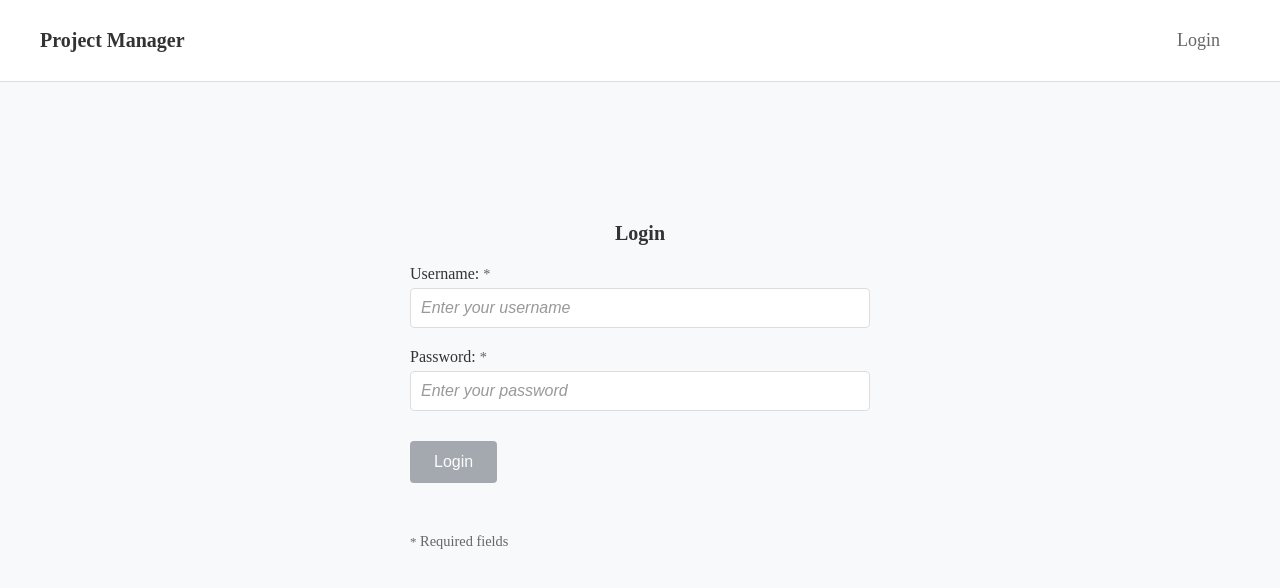
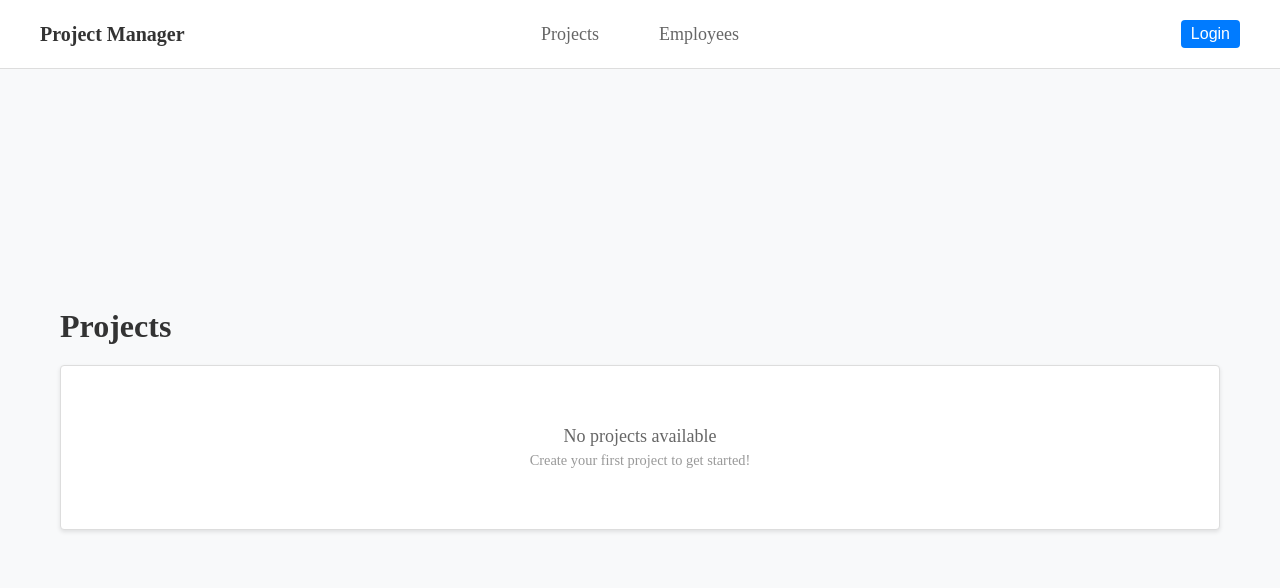
Before and after one commit to AndresLabat/Project-manager, an Angular app: page /projects in a window 1280 px wide. Before the commit this address led to /login. Shown: the top 588 px of the page. Built offline with nearby package versions, Linux system fonts and the light colour scheme.

Commit message:
feat: implement authentication checks for adding, editing, and deleting projects and employees in their respective lists

```diff
--- a/src/app/app.config.ts
+++ b/src/app/app.config.ts
@@ -15,19 +15,17 @@ export const appConfig = {
     provideRouter([
       { path: 'login', component: LoginComponent },
       { path: 'projects',
-        canActivate: [AuthGuard],
         children: [
           { path: '', component: ProjectsListComponent },
-          { path: 'new', component: ProjectFormComponent },
-          { path: ':id/edit', component: ProjectEditComponent },
+          { path: 'new', component: ProjectFormComponent, canActivate: [AuthGuard] },
+          { path: ':id/edit', component: ProjectEditComponent, canActivate: [AuthGuard] },
           { path: ':id', component: ProjectDetailComponent }
         ]
       },
       { path: 'employees',
-        canActivate: [AuthGuard],
         children: [
           { path: '', component: EmployeesListComponent },
-          { path: 'new', component: EmployeeFormComponent },
+          { path: 'new', component: EmployeeFormComponent, canActivate: [AuthGuard] },
           { path: ':id', component: EmployeeDetailComponent }
         ]
       },
--- a/src/app/app.html
+++ b/src/app/app.html
@@ -2,17 +2,15 @@
   <h1 class="app-title">{{ title() }}</h1>
   <nav class="app-nav">
     <ul>
-      @if (authService.isAuthenticated()) {
-        <li><a class="nav-link" (click)="router.navigate(['/projects'])">Projects</a></li>
-        <li><a class="nav-link" (click)="router.navigate(['/employees'])">Employees</a></li>
-      }
+      <li><a class="nav-link" (click)="router.navigate(['/projects'])">Projects</a></li>
+      <li><a class="nav-link" (click)="router.navigate(['/employees'])">Employees</a></li>
     </ul>
   </nav>
   <div class="app-actions">
     @if (authService.isAuthenticated()) {
       <button class="nav-button" (click)="onLogout()">Logout</button>
     } @else {
-      <a class="nav-link" (click)="router.navigate(['/login'])">Login</a>
+      <button class="nav-button" (click)="router.navigate(['/login'])">Login</button>
     }
   </div>
 </header>
--- a/src/app/auth/login/login.component.scss
+++ b/src/app/auth/login/login.component.scss
@@ -11,8 +11,8 @@
 
   h2 {
     color: $text-color;
-    font-size: $font-size-xl;
-    font-weight: $font-weight-semibold;
+    font-size: 2rem;
+    font-weight: 600;
     margin: 0;
     text-align: center;
     margin-bottom: $spacing-lg;
--- a/src/app/employees/employees-list/employees-list.component.html
+++ b/src/app/employees/employees-list/employees-list.component.html
@@ -1,7 +1,9 @@
 <div class="employees-container">
   <div class="header-section">
     <h2>Employees</h2>
-    <button class="btn btn-add" (click)="addEmployee()">Add Employee</button>
+    @if (authService.isAuthenticated()) {
+      <button class="btn btn-add" (click)="addEmployee()">Add Employee</button>
+    }
   </div>
 
   @if (employees().length > 0) {
@@ -15,7 +17,9 @@
             </div>
             <div class="employee-actions">
               <button class="btn btn-primary" (click)="viewDetails(employee.id)">View</button>
-              <button class="btn btn-danger" (click)="deleteEmployee(employee.id)">Delete</button>
+              @if (authService.isAuthenticated()) {
+                <button class="btn btn-danger" (click)="deleteEmployee(employee.id)">Delete</button>
+              }
             </div>
           </div>
 
--- a/src/app/employees/employees-list/employees-list.component.ts
+++ b/src/app/employees/employees-list/employees-list.component.ts
@@ -2,6 +2,7 @@ import { Component, computed } from '@angular/core';
 import { EmployeesService } from '../employees.service';
 import { Router } from '@angular/router';
 import { CommonModule } from '@angular/common';
+import { AuthService } from '../../auth/auth.service';
 
 @Component({
   selector: 'app-employees-list',
@@ -14,7 +15,8 @@ export class EmployeesListComponent {
 
   constructor(
     private employeesService: EmployeesService,
-    private router: Router
+    private router: Router,
+    public authService: AuthService
   ) {}
 
   viewDetails(id: number): void {
--- a/src/app/projects/projects-list/projects-list.component.html
+++ b/src/app/projects/projects-list/projects-list.component.html
@@ -1,7 +1,9 @@
 <div class="projects-container">
   <div class="header-section">
     <h2>Projects</h2>
-    <button class="btn btn-add" (click)="addProject()">Add Project</button>
+    @if (authService.isAuthenticated()) {
+      <button class="btn btn-add" (click)="addProject()">Add Project</button>
+    }
   </div>
 
   @if (projects().length > 0) {
@@ -12,8 +14,10 @@
             <h3 class="project-name">{{ project.name }}</h3>
             <div class="project-actions">
               <button class="btn btn-primary" (click)="viewDetails(project.id)">View</button>
-              <button class="btn btn-secondary" (click)="editProject(project.id)">Edit</button>
-              <button class="btn btn-danger" (click)="deleteProject(project.id)">Delete</button>
+              @if (authService.isAuthenticated()) {
+                <button class="btn btn-secondary" (click)="editProject(project.id)">Edit</button>
+                <button class="btn btn-danger" (click)="deleteProject(project.id)">Delete</button>
+              }
             </div>
           </div>
 
--- a/src/app/projects/projects-list/projects-list.component.ts
+++ b/src/app/projects/projects-list/projects-list.component.ts
@@ -1,17 +1,23 @@
 import { Component, computed } from '@angular/core';
 import { ProjectsService } from '../projects.service';
 import { Router } from '@angular/router';
+import { AuthService } from '../../auth/auth.service';
+import { CommonModule } from '@angular/common';
 
 @Component({
   selector: 'app-projects-list',
-  imports: [],
+  imports: [CommonModule],
   templateUrl: './projects-list.component.html',
   styleUrls: ['./projects-list.component.scss']
 })
 export class ProjectsListComponent {
   projects = computed(() => this.projectsService.projects());
 
-  constructor(private projectsService: ProjectsService, private router: Router) {}
+  constructor(
+    private projectsService: ProjectsService,
+    private router: Router,
+    public authService: AuthService
+  ) {}
 
   deleteProject(id: number): void {
     this.projectsService.deleteProject(id);
```
